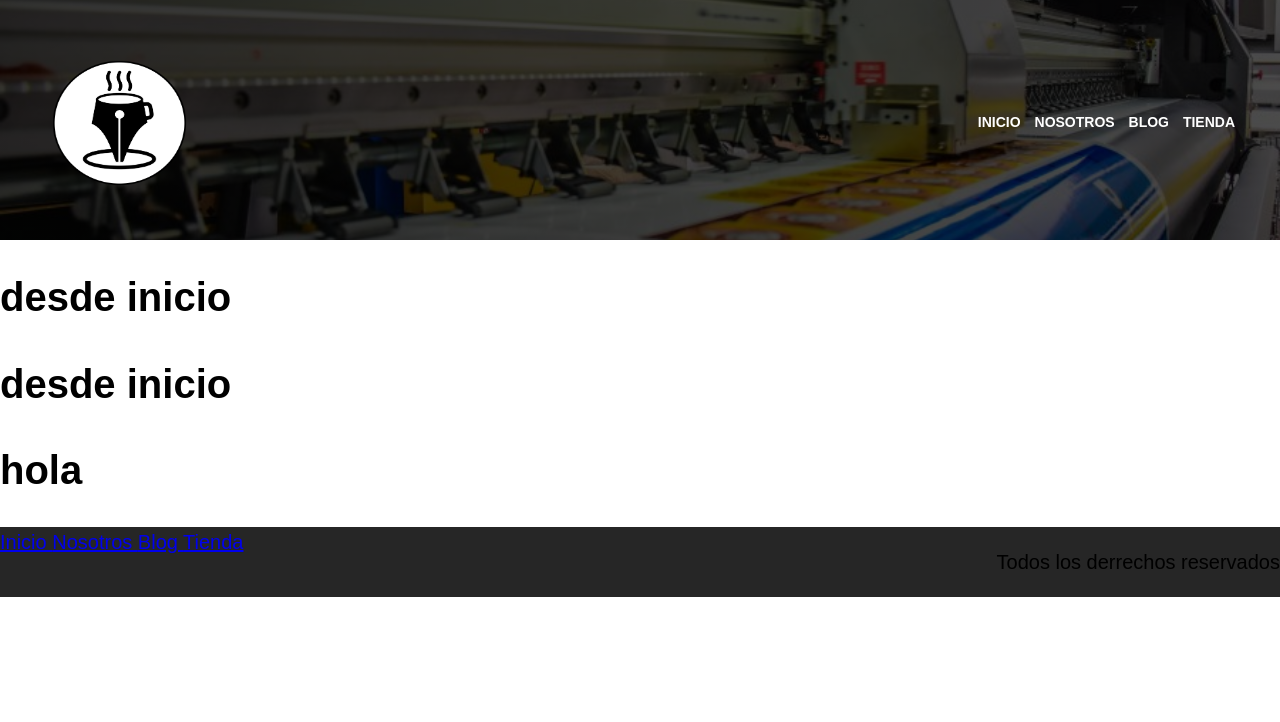
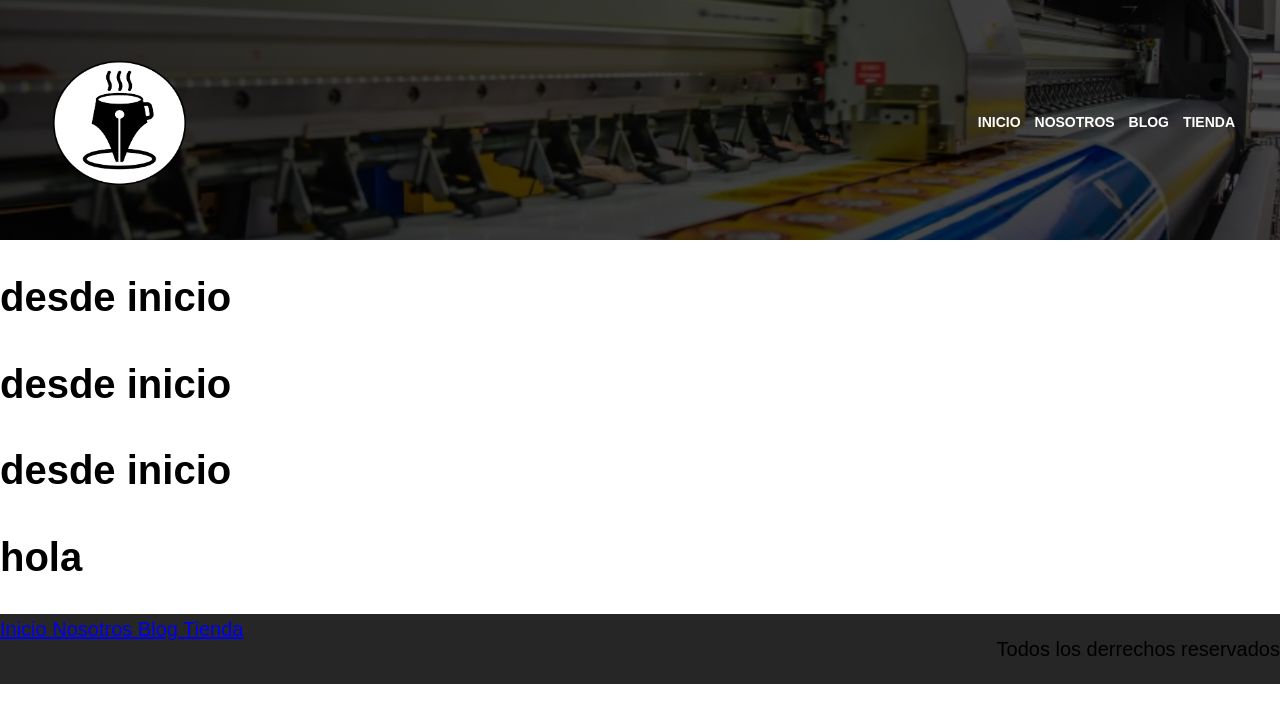
Before and after one commit to kevinRepos-droid/KevinNext.JS, a Next.js app: page / in a window 1280 px wide. Shown: the top 722 px of the page. Built offline with nearby package versions, Linux system fonts and the light colour scheme.

Commit message:
prueba de etiquetas

```diff
--- a/pages/index.js
+++ b/pages/index.js
@@ -11,6 +11,8 @@ export default function Home() {
       >
         <h1>desde inicio</h1>
         <h1>desde inicio</h1>
+                <h1>desde inicio</h1>
+
         <h1>hola</h1>
 
 
```
